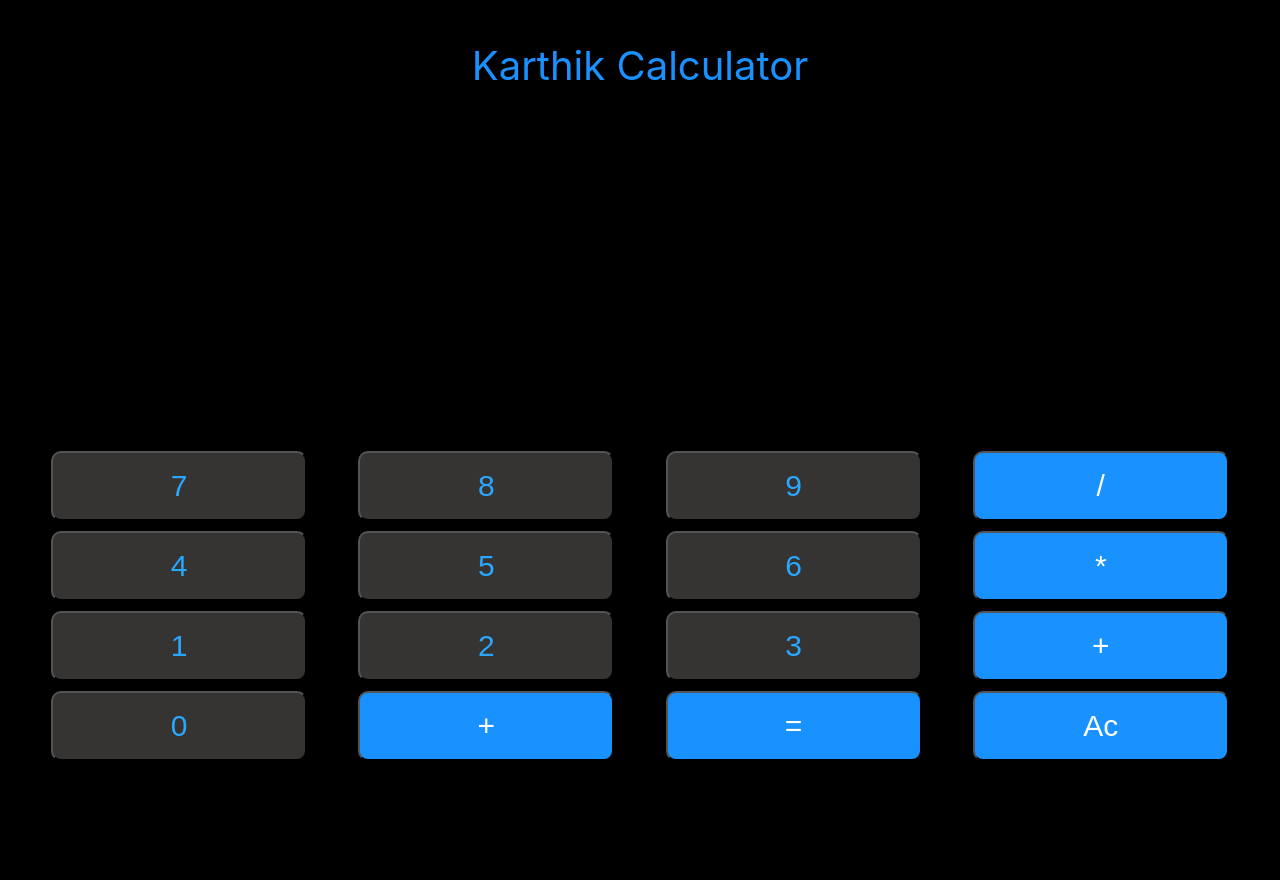
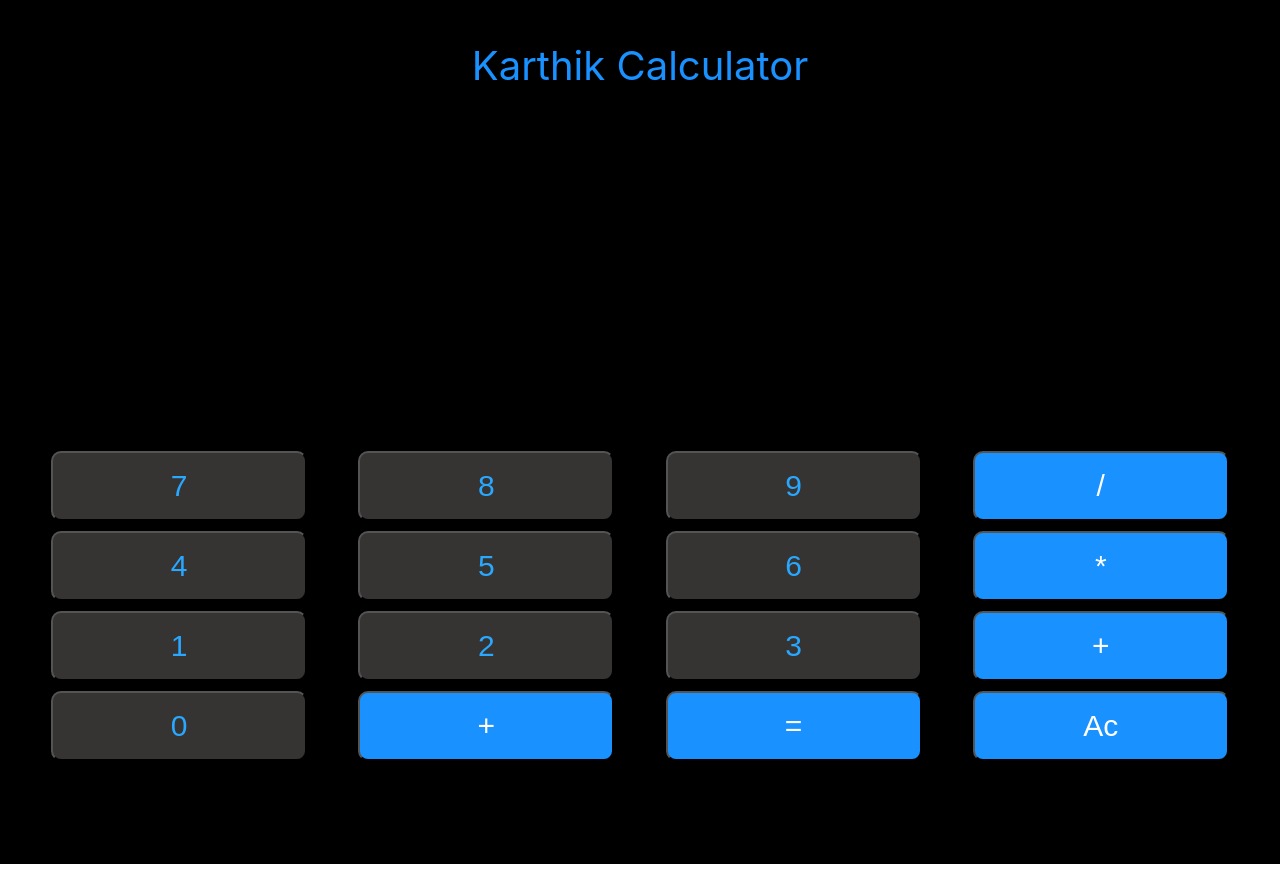
Before and after one commit to muralikarthik123/new-calucaltor, a React (Create React App) app: page / in a window 1280 px wide. Built offline with nearby package versions, Linux system fonts and the light colour scheme.

Commit message:
home.css

```diff
--- a/src/home.css
+++ b/src/home.css
@@ -2,7 +2,7 @@
     width:100%;
     background-color: black;
     border:none;
-    height: 110vh;
+    height: 108vh;
     .bt{
         background-color: #363333;
         color:#29A8FF;
```
